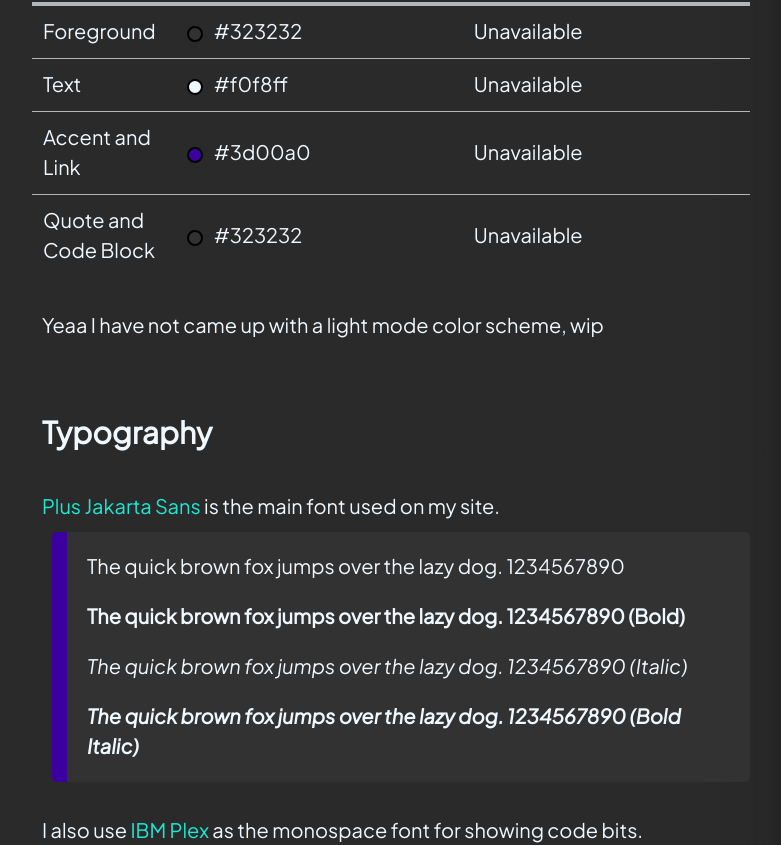
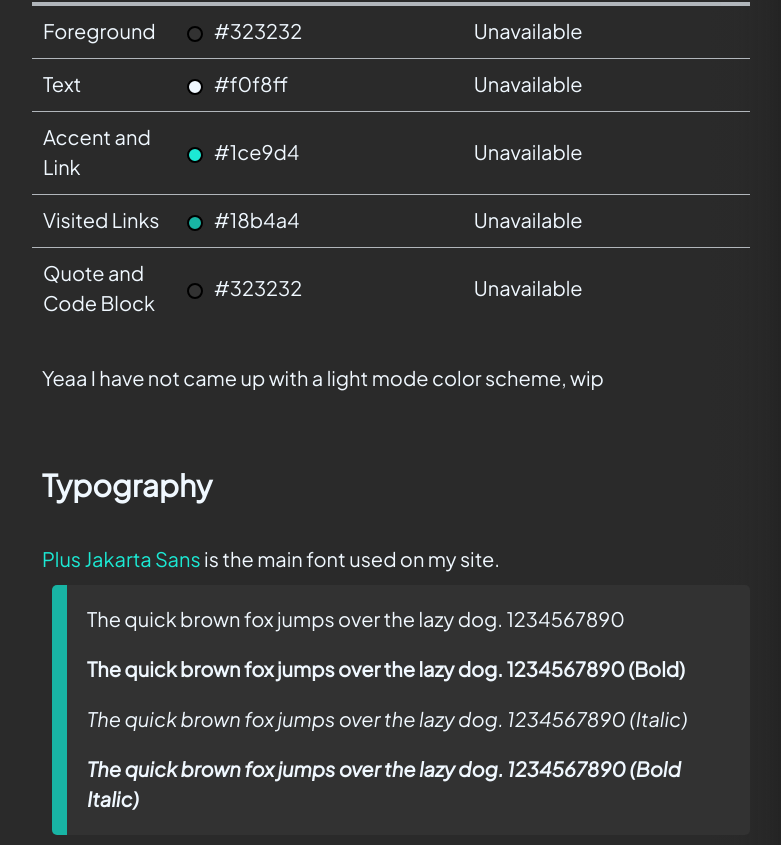
Before and after one commit to Kraafter/Kraaftersite-v3, a SvelteKit app: page /about/brand in a window 1280 px wide. Shown: the part 2978-3823 px from the top of the page, without its empty margins (445-1226 px from the left). Built offline with nearby package versions, Linux system fonts and the light colour scheme; a web font is replaced by a local one.

Commit message:
Updated branding page to better reflect current color scheme

```diff
--- a/src/routes/about/brand/+page.svelte
+++ b/src/routes/about/brand/+page.svelte
@@ -180,7 +180,18 @@
                                 <p class="text2">Accent and Link</p>
                             </td>
                             <td>
-                                <p class="text2"><span class="color-circle" style="background-color: #3d00a0;"></span> #3d00a0</p>
+                                <p class="text2"><span class="color-circle" style="background-color: #1CE9D4;"></span> #1ce9d4</p>
+                            </td>
+                            <td>
+                                <p class="text2">Unavailable</p>
+                            </td>
+                        </tr>
+                        <tr>
+                            <td>
+                                <p class="text2">Visited Links</p>
+                            </td>
+                            <td>
+                                <p class="text2"><span class="color-circle" style="background-color: #18b4a4;"></span> #18b4a4</p>
                             </td>
                             <td>
                                 <p class="text2">Unavailable</p>
@@ -267,7 +278,7 @@
         padding: 10px;
         border-radius: 5px;
         width: fit-content;
-        border-left: 15px solid #3d00a0;
+        border-left: 15px solid #18b4a4;
         border-radius: 5px;
         margin-left: 20px;
         background-color: #323232;
```
